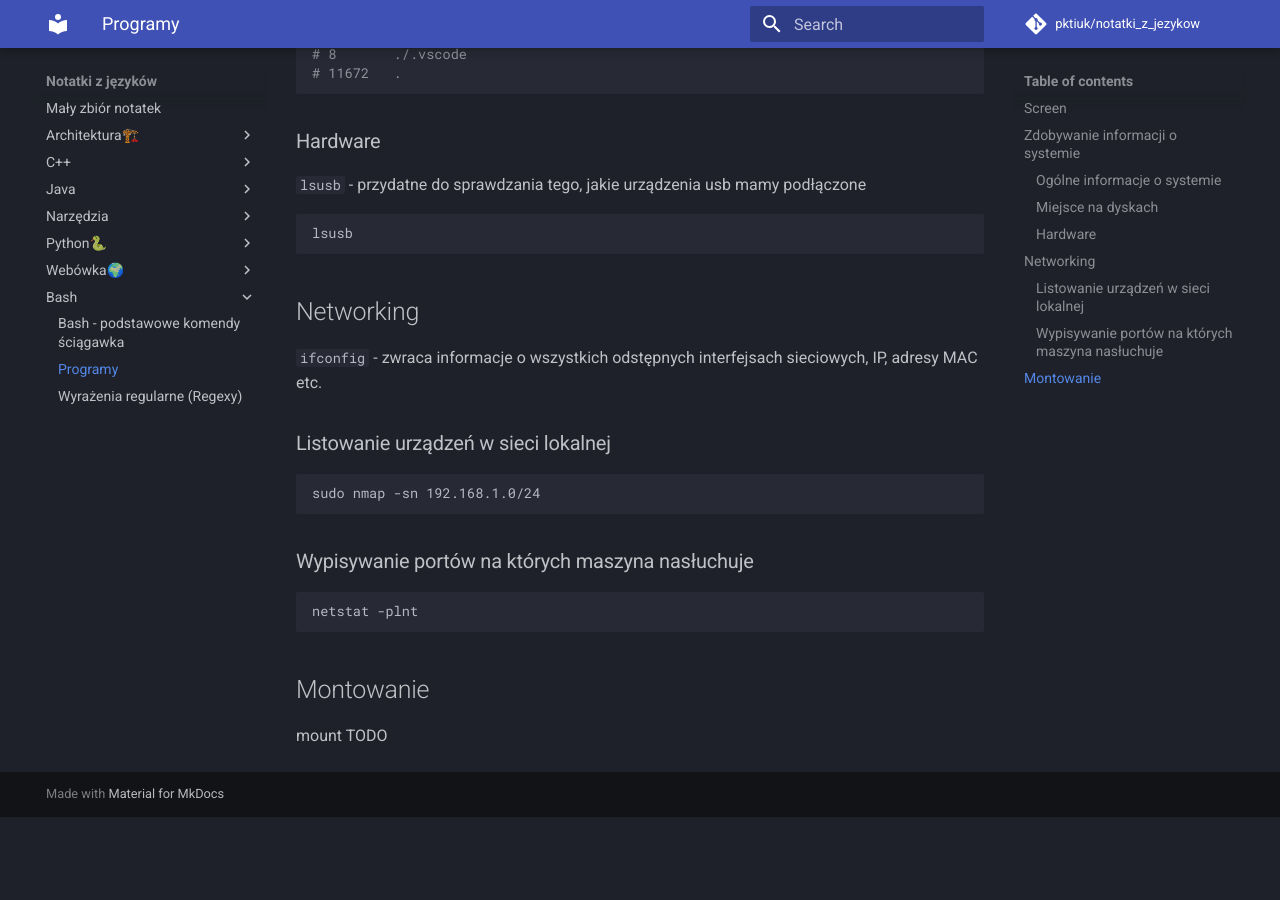
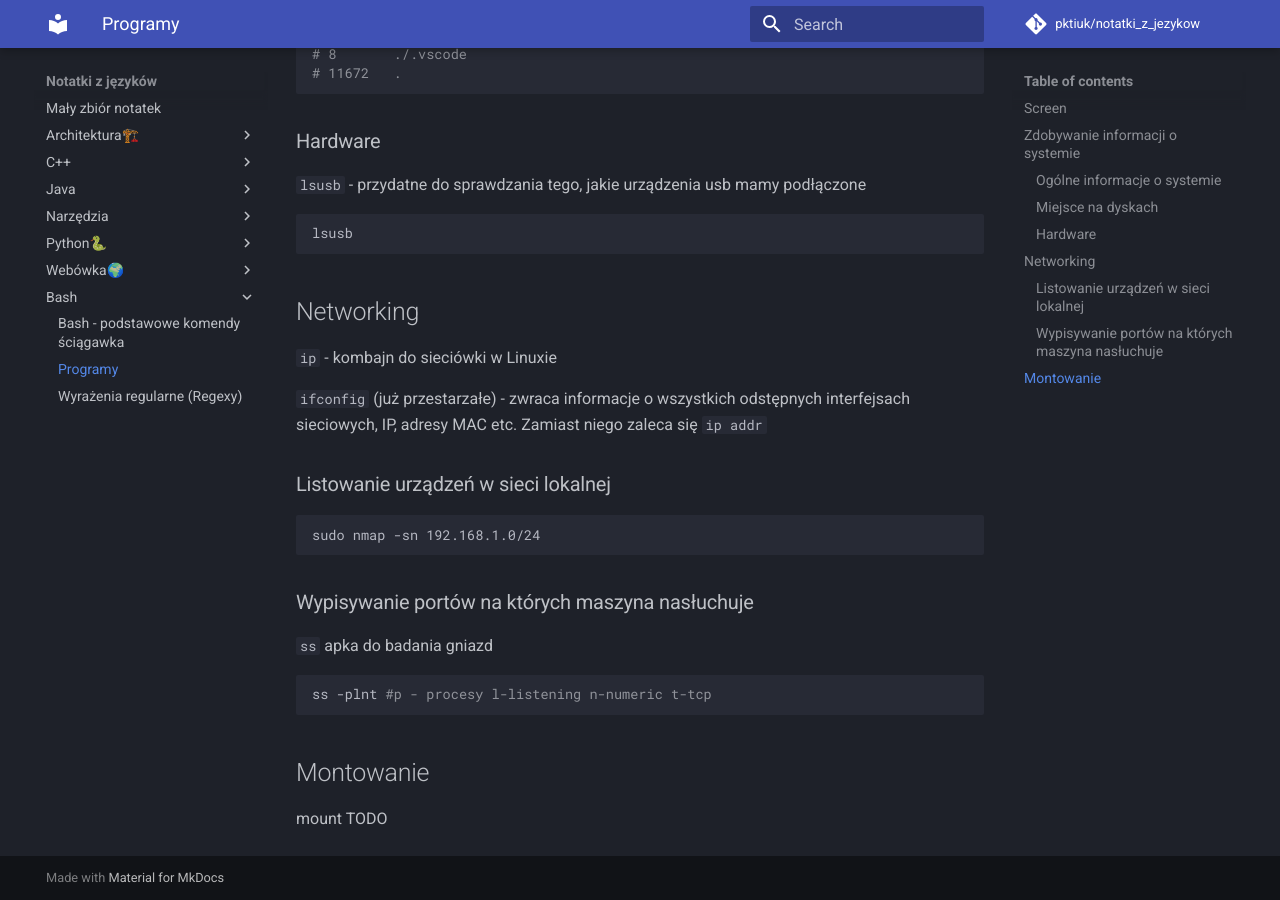
Before and after one commit to pktiuk/notatki_z_jezykow, an MkDocs documentation site: the page built from docs/bash/programy.md, in a window 1280 px wide and 900 px high, scrolled down 2990 px. Built offline with MkDocs 1.6.1 and Material for MkDocs 9.7.7, drawn with Linux system fonts in a browser that asks for light colours; comment, search, counter and statistics services are not loaded; before the commit the page ends 3807 px from its top, so only the background shows below that.

Commit message:
Aktualizacja sieciówki

````diff
--- a/docs/bash/programy.md
+++ b/docs/bash/programy.md
@@ -158,7 +158,9 @@ lsusb
 
 ## Networking
 
-`ifconfig` - zwraca informacje o wszystkich odstępnych interfejsach sieciowych, IP, adresy MAC etc.
+`ip` - kombajn do sieciówki w Linuxie
+
+`ifconfig` (już przestarzałe) - zwraca informacje o wszystkich odstępnych interfejsach sieciowych, IP, adresy MAC etc. Zamiast niego zaleca się `ip addr`
 
 ### Listowanie urządzeń w sieci lokalnej
 
@@ -168,8 +170,10 @@ sudo nmap -sn 192.168.1.0/24
 
 ### Wypisywanie portów na których maszyna nasłuchuje
 
+`ss` apka do badania gniazd
+
 ```bash
-netstat -plnt
+ss -plnt #p - procesy l-listening n-numeric t-tcp
 ```
 
 ## Montowanie
````
